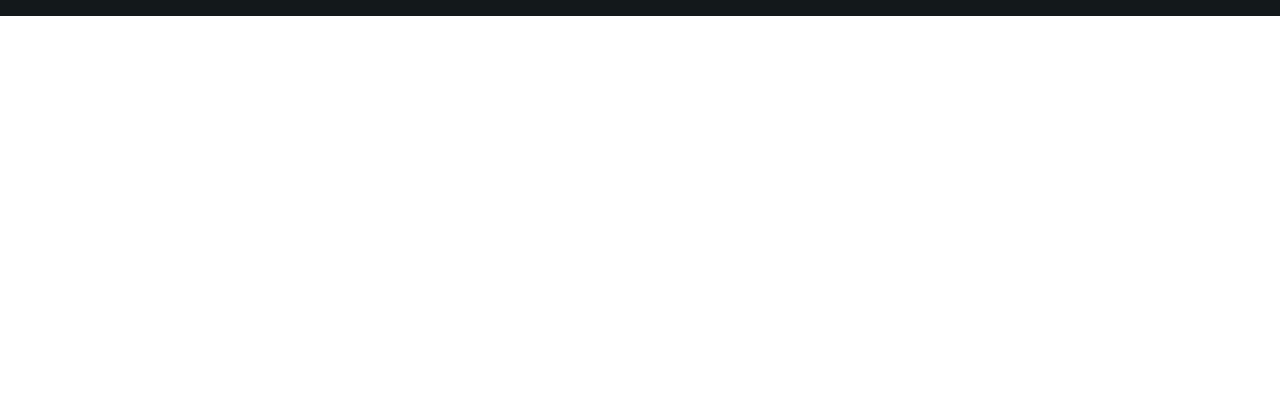
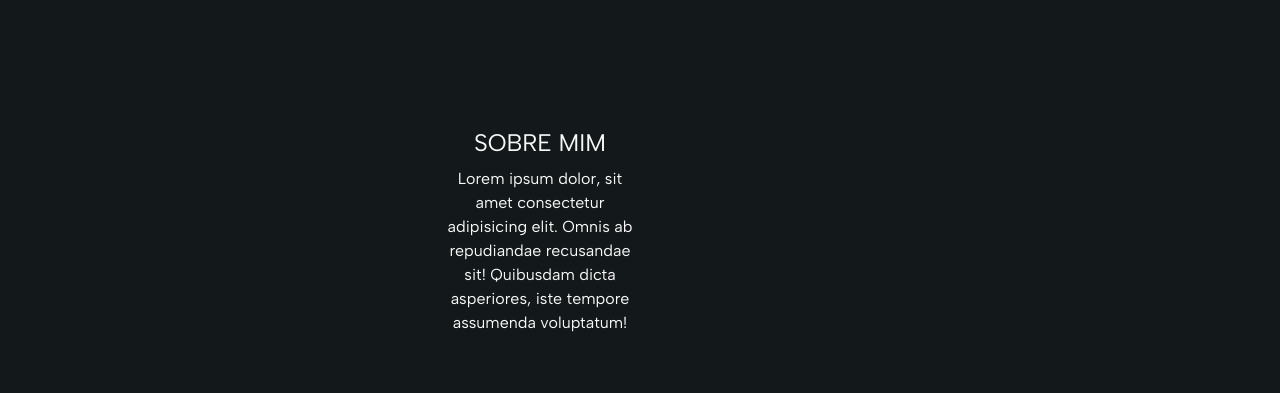
Before and after one commit to lumaiasl/Landing-Page-Tailwind, a website: page src/index.html in a window 1280 px wide. Shown: the part 2152-2545 px from the top of the page. Before the commit the page ends 2168 px from the top, so only its background shows below. Drawn offline with Linux system fonts and the light colour scheme.

Commit message:
fit/Consertando gap entre créditos de design e sobre mim na seção footer

```diff
--- a/src/index.html
+++ b/src/index.html
@@ -153,7 +153,7 @@
     </section>
     <!--FOOTER -->
     <footer class="bg-black text-white p-8 gap-16 flex flex-col items-center">
-      <div class="lg:flex gap-72.5">
+      <div class="lg:flex lg:gap-72.5 flex flex-col gap-16">
         <div class="flex flex-col items-center gap-3 lg:w-1/2">
           <div class="size-16"><img src="./img/icon_logo.png" alt="" /></div>
           <p>Design por André Franco • DPJ 2025</p>
```
Also changed, not shown: src/outpur.css (deleted), src/output.css.
